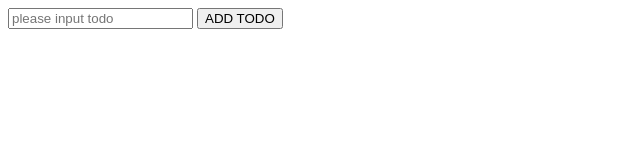
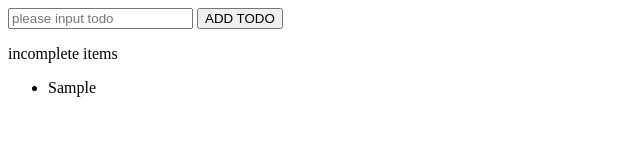
Before and after one commit to yujinago/sample_vue, a plain HTML site: page practice/7-1/index.html in a window 1280 px wide. Both pictures are taken after typing "Sample" into the empty fields and a click on the button "ADD TODO". Shown: the whole page, without its empty margins (0-640 px from the left). Drawn offline with nearby package versions, Linux system fonts and the light colour scheme; files that its build step writes are made by us from their sources.

Commit message:
add_7-1_incomplete

```diff
--- a/practice/7-1/index.html
+++ b/practice/7-1/index.html
@@ -14,6 +14,16 @@
           <input type="text" name="todo-text" class="input-text" placeholder="please input todo" :value="text" @input="inputText">
           <button class="add-button" @click="addTodo">ADD TODO</button>
         </section>
+        <section class="list-area">
+          <div class="area-incomplete">
+            <p class="todo-title">incomplete items</p>
+            <ul class="todo-area">
+              <li v-for="(item, i) in todos" :key="i" class="list">
+                <span class="list-label">{{ item.text }}</span>
+              </li>
+            </ul>
+          </div>
+        </section>
       </article>
     </div>
     <script src="https://cdn.jsdelivr.net/npm/vue/dist/vue.js"></script>
```
